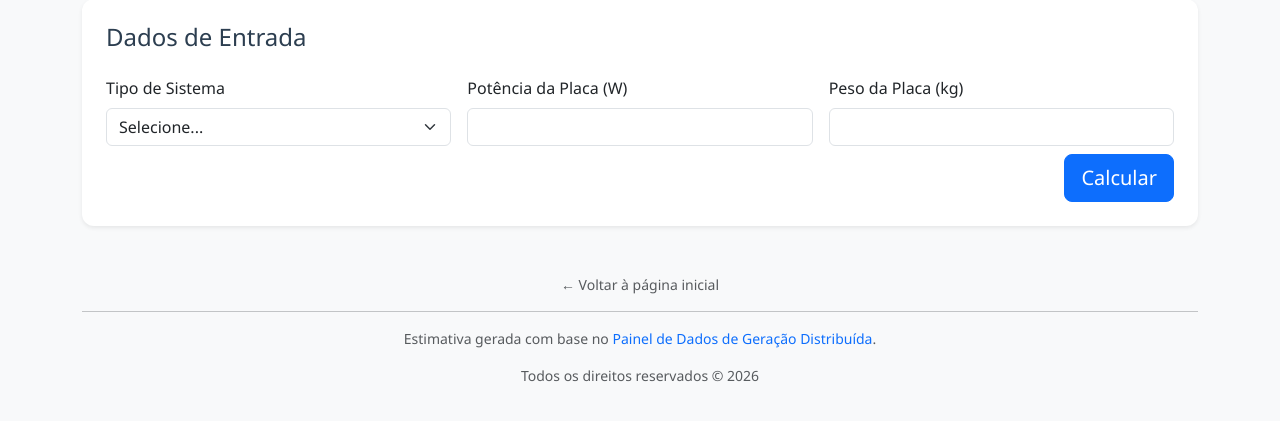
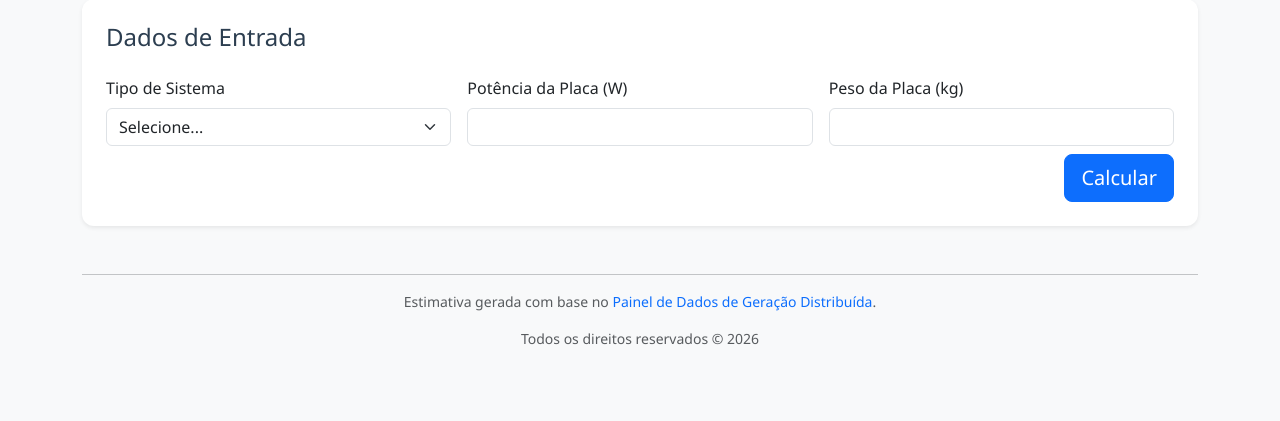
Before and after one commit to FilBrito/Tese, a Flask app: page /modulo_2 in a window 1280 px wide. Shown: the part 185-606 px from the top of the page. Run offline with Flask 3, Linux system fonts and the light colour scheme.

Commit message:
Remove homepage return link from modulo_1.html
Removed link to return to the homepage.

```diff
--- a/templates/modulo_1.html
+++ b/templates/modulo_1.html
@@ -116,9 +116,6 @@
     </div>
     {% endif %}
 
-    <p class="text-muted small text-center">
-        <a href="{{ url_for('index') }}" class="text-decoration-none text-muted">← Voltar à página inicial</a>
-    </p>
     <hr>
     <p class="text-muted small text-center">
         Estimativa gerada com base no
```
